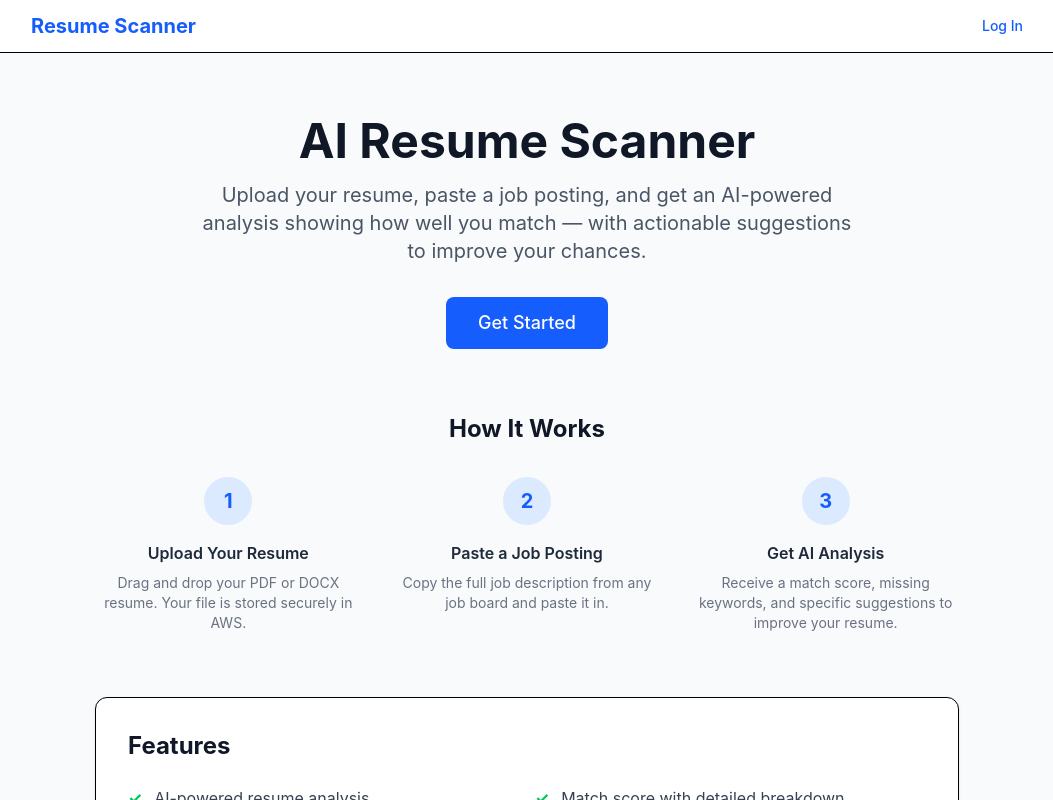
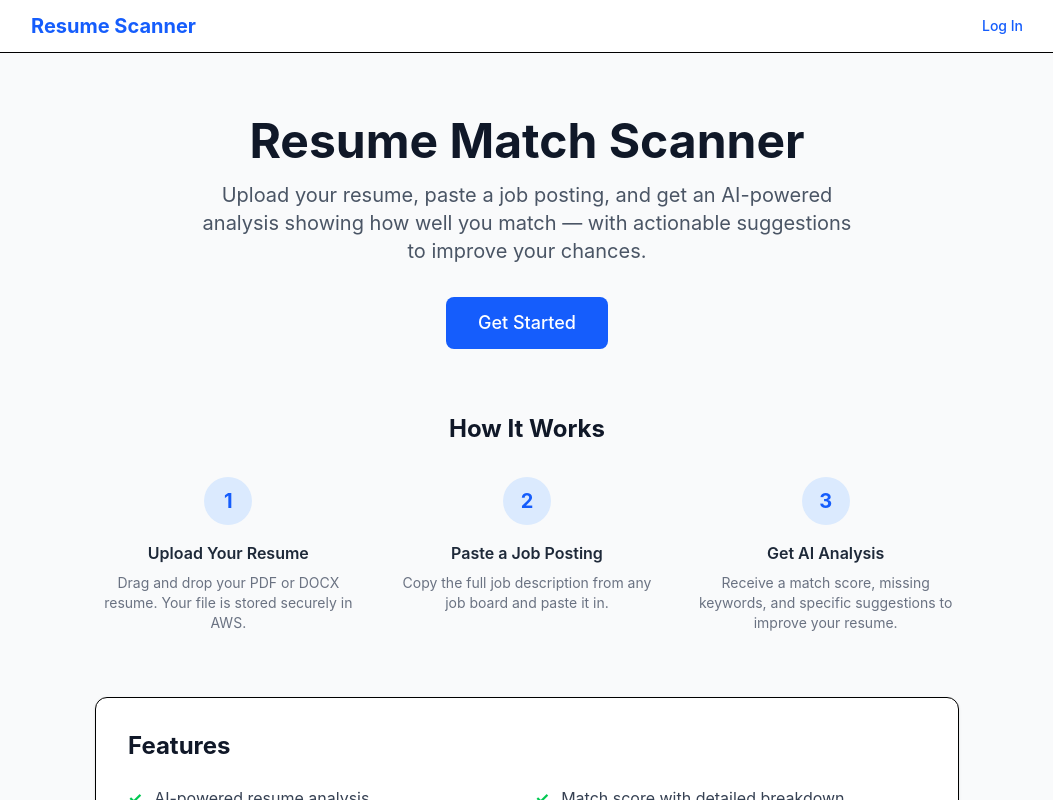
Before and after one commit to useradam27/resume-scanner, a React (Vite) app in the folder frontend/: page / in a window 1280 px wide. Shown: the top 800 px of the page, without its empty margins (113-1166 px from the left). Built offline with nearby package versions, Linux system fonts and the light colour scheme; no server answers.

Commit message:
Update landing page title to "Resume Match Scanner"

```diff
--- a/frontend/src/pages/LandingPage.jsx
+++ b/frontend/src/pages/LandingPage.jsx
@@ -19,7 +19,7 @@ export default function LandingPage() {
       {/* Hero Section */}
       <div className="text-center mb-16">
         <h1 className="text-5xl font-bold text-gray-900 mb-4">
-          AI Resume Scanner
+          Resume Match Scanner
         </h1>
         <p className="text-xl text-gray-600 max-w-2xl mx-auto">
           Upload your resume, paste a job posting, and get an
```
